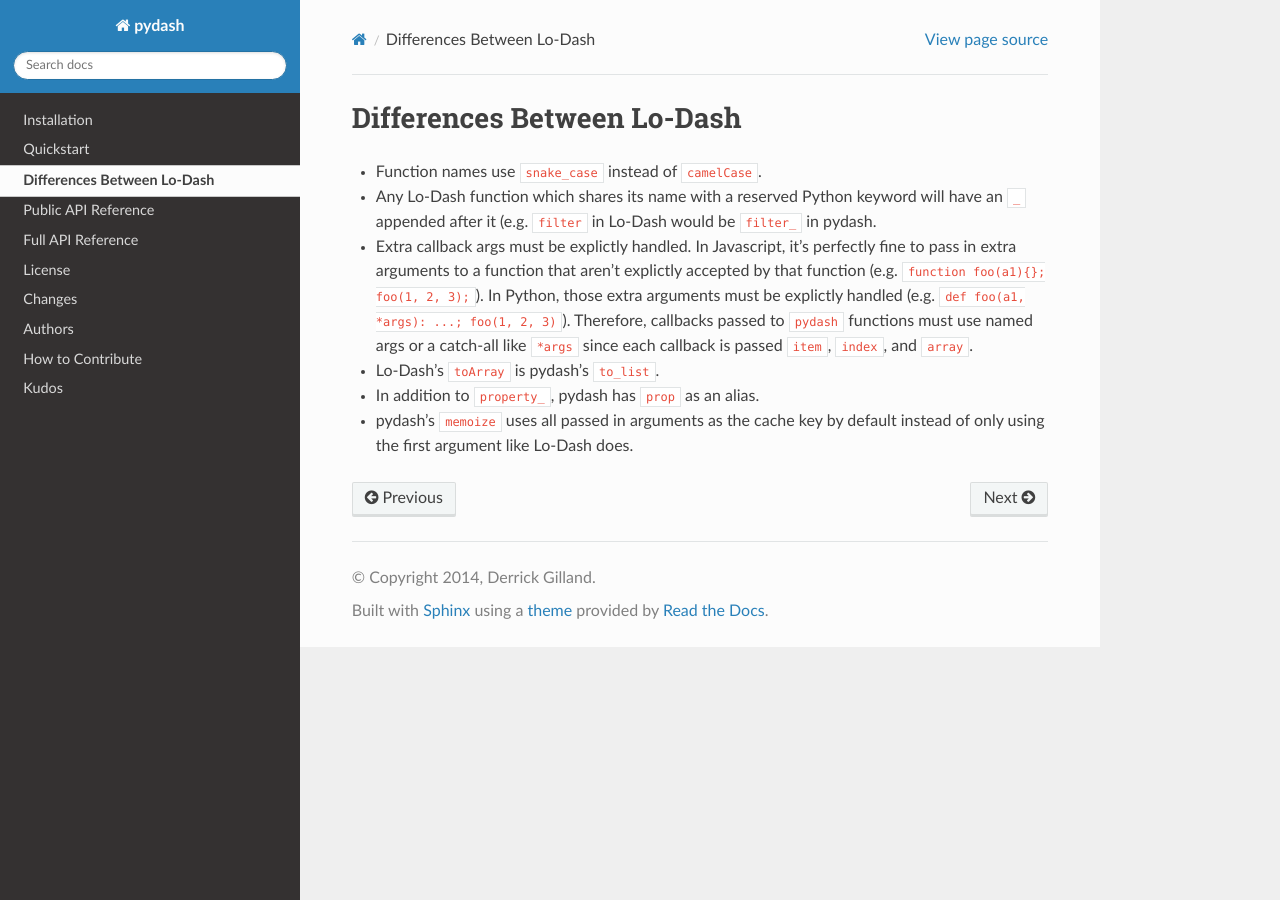
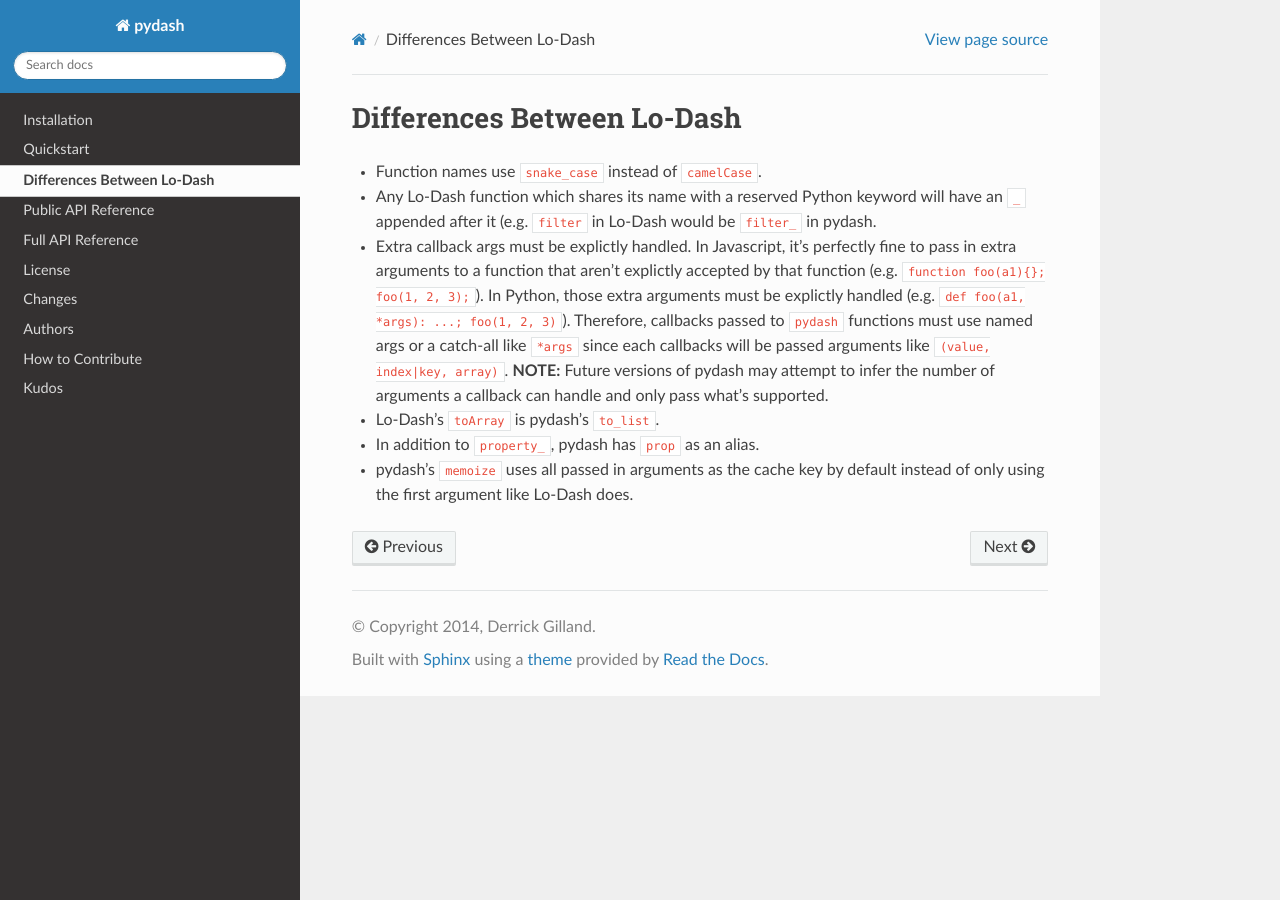
Before and after one commit to dgilland/pydash, a Sphinx documentation site: the page built from docs/differences.rst, in a window 1280 px wide. Built offline with Sphinx 7.4.7 and the Read the Docs theme 2.0.0, drawn with Linux system fonts in a browser that asks for light colours; the version number could not be read and is left out.

Commit message:
Add mention about possible future version of callback handling.

```diff
--- a/docs/differences.rst
+++ b/docs/differences.rst
@@ -3,7 +3,7 @@
 
 - Function names use ``snake_case`` instead of ``camelCase``.
 - Any Lo-Dash function which shares its name with a reserved Python keyword will have an ``_`` appended after it (e.g. ``filter`` in Lo-Dash would be ``filter_`` in pydash.
-- Extra callback args must be explictly handled. In Javascript, it's perfectly fine to pass in extra arguments to a function that aren't explictly accepted by that function (e.g. ``function foo(a1){}; foo(1, 2, 3);``). In Python, those extra arguments must be explictly handled (e.g. ``def foo(a1, *args): ...; foo(1, 2, 3)``). Therefore, callbacks passed to ``pydash`` functions must use named args or a catch-all like ``*args`` since each callback is passed ``item``, ``index``, and ``array``.
+- Extra callback args must be explictly handled. In Javascript, it's perfectly fine to pass in extra arguments to a function that aren't explictly accepted by that function (e.g. ``function foo(a1){}; foo(1, 2, 3);``). In Python, those extra arguments must be explictly handled (e.g. ``def foo(a1, *args): ...; foo(1, 2, 3)``). Therefore, callbacks passed to ``pydash`` functions must use named args or a catch-all like ``*args`` since each callbacks will be passed arguments like ``(value, index|key, array)``. **NOTE:** Future versions of pydash may attempt to infer the number of arguments a callback can handle and only pass what's supported.
 - Lo-Dash's ``toArray`` is pydash's ``to_list``.
 - In addition to ``property_``, pydash has ``prop`` as an alias.
 - pydash's ``memoize`` uses all passed in arguments as the cache key by default instead of only using the first argument like Lo-Dash does.
```
